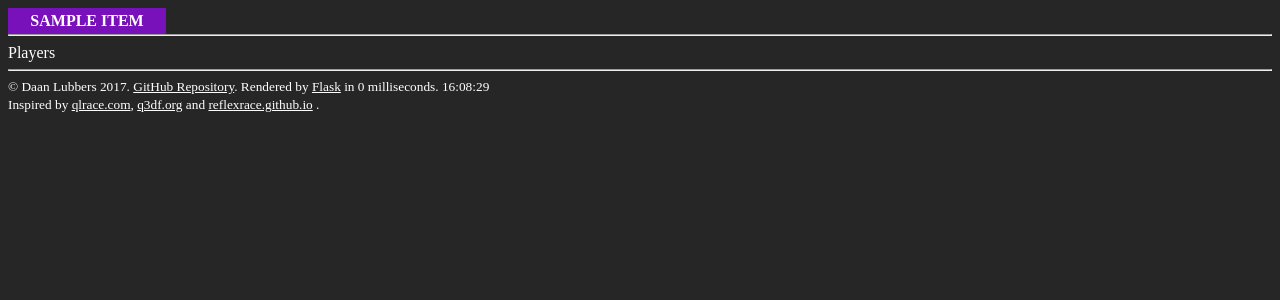
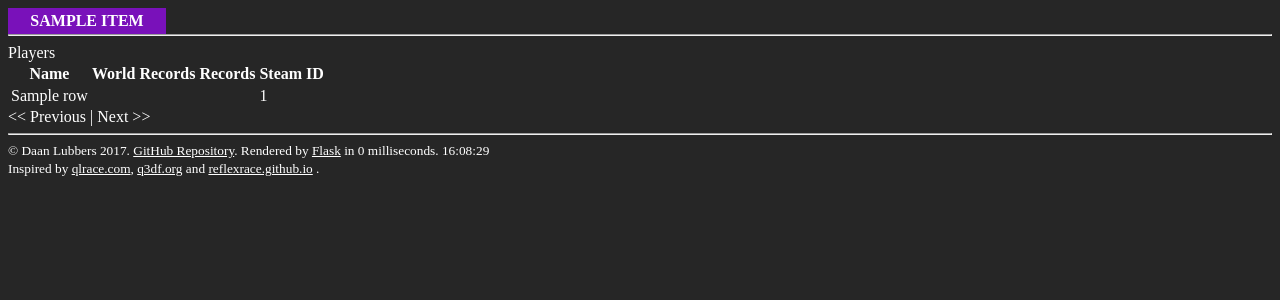
Before and after one commit to Daan4/qldf, a Flask app: template qldf/templates/players.html in a window 1280 px wide. Shown: the top 300 px of the page. Run offline with Flask 2, Linux system fonts and the light colour scheme; tables that the repository leaves empty hold one stand-in row (values such as "Sample post"); the template is opened without the code that fills it: values that come from a table or form of the project are taken from there, most other values are stand-ins (such as "Sample title", 1, 10 or a date in 2020); parts of the project's set-up code (start-up, migrations or seed data) failed here and were passed over.

Commit message:
Add table with player names and steam ids with simple pagination

```diff
--- a/qldf/templates/players.html
+++ b/qldf/templates/players.html
@@ -1,4 +1,26 @@
 {% extends "base.html" %}
 {% block content %}
-    Players
+Players
+<table>
+    <tr>
+        <th>Name</th>
+        <th>World Records</th>
+        <th>Records</th>
+        <th>Steam ID</th>
+    </tr>
+{% for row in rows %}
+    <tr>
+        <td>{{ row.name }}</td>
+        <td></td>
+        <td></td>
+        <td>{{ row.steam_id }}</td>
+    </tr>
+{% endfor %}
+</table>
+{% if pagination.has_prev %}<a href="{{ url_for('root.players', page=pagination.prev_num) }}">&lt;&lt; Previous</a>
+{% else %}&lt;&lt; Previous
+{% endif %} |
+{% if pagination.has_next %}<a href="{{ url_for('root.players', page=pagination.next_num) }}">Next &gt;&gt;</a>
+{% else %}Next &gt;&gt;
+{% endif %}
 {% endblock %}
--- a/qldf/views.py
+++ b/qldf/views.py
@@ -1,8 +1,9 @@
 from flask import Blueprint, render_template, session, url_for, g, request
 from time import time
+from .models import Player
+from config.config import ROWS_PER_PAGE
 
-root = Blueprint('root', __name__, url_prefix='/')
-
+root = Blueprint('root', __name__, url_prefix='')
 
 
 @root.route('/')
@@ -10,27 +11,33 @@ def index():
     return render_template('index.html')
 
 
-@root.route('/servers')
+@root.route('/servers/')
 def servers():
-    pass
+    return render_template('servers.html')
 
 
-@root.route('/players')
-def players():
-    pass
+@root.route('/players/', defaults={'page': 1})
+@root.route('/players/page/<int:page>')
+def players(page):
+    player_pagination = Player.query.order_by(Player.name).paginate(page, ROWS_PER_PAGE, True)
+    player_rows = player_pagination.items
+    return render_template('players.html',
+                           title='Players',
+                           pagination=player_pagination,
+                           rows=player_rows)
 
 
-@root.route('/records')
+@root.route('/records/')
 def records():
-    pass
+    return render_template('records.html')
 
 
-@root.route('/maps')
+@root.route('/maps/')
 def maps():
-    pass
+    return render_template('maps.html')
 
 
-@root.route('/api')
+@root.route('/api/')
 def api():
     pass
 
```
